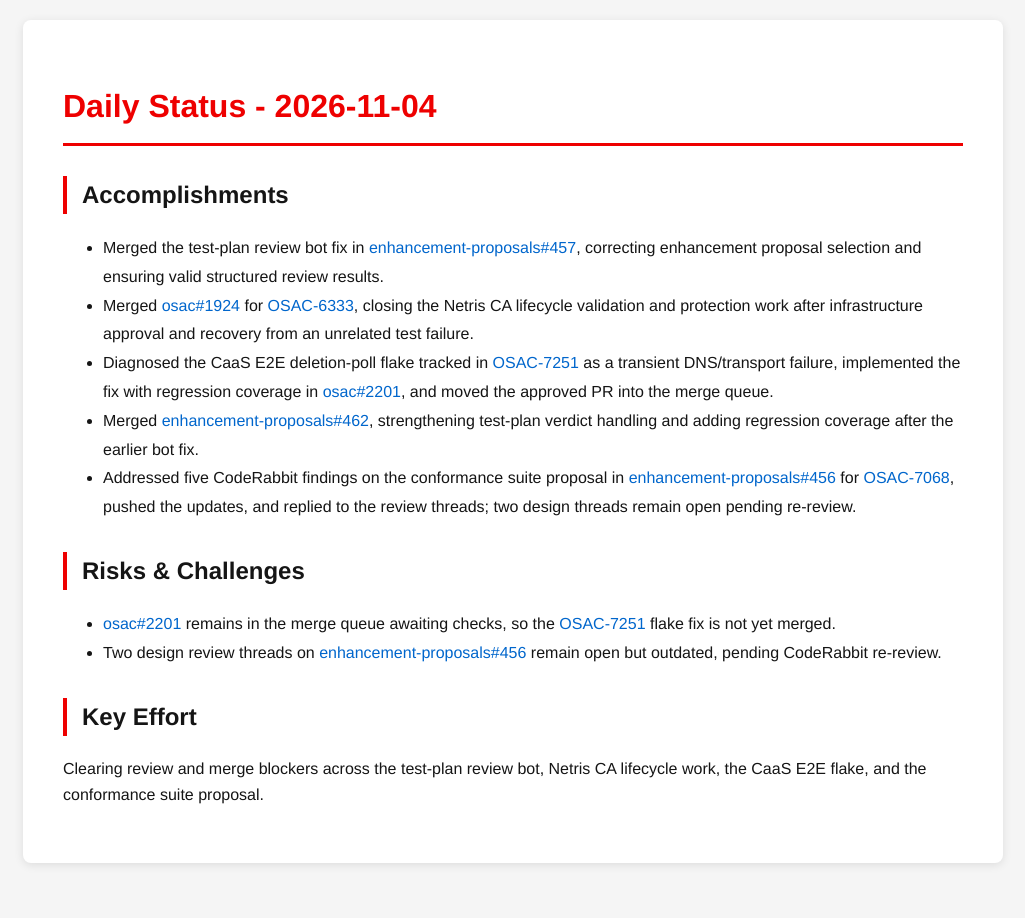
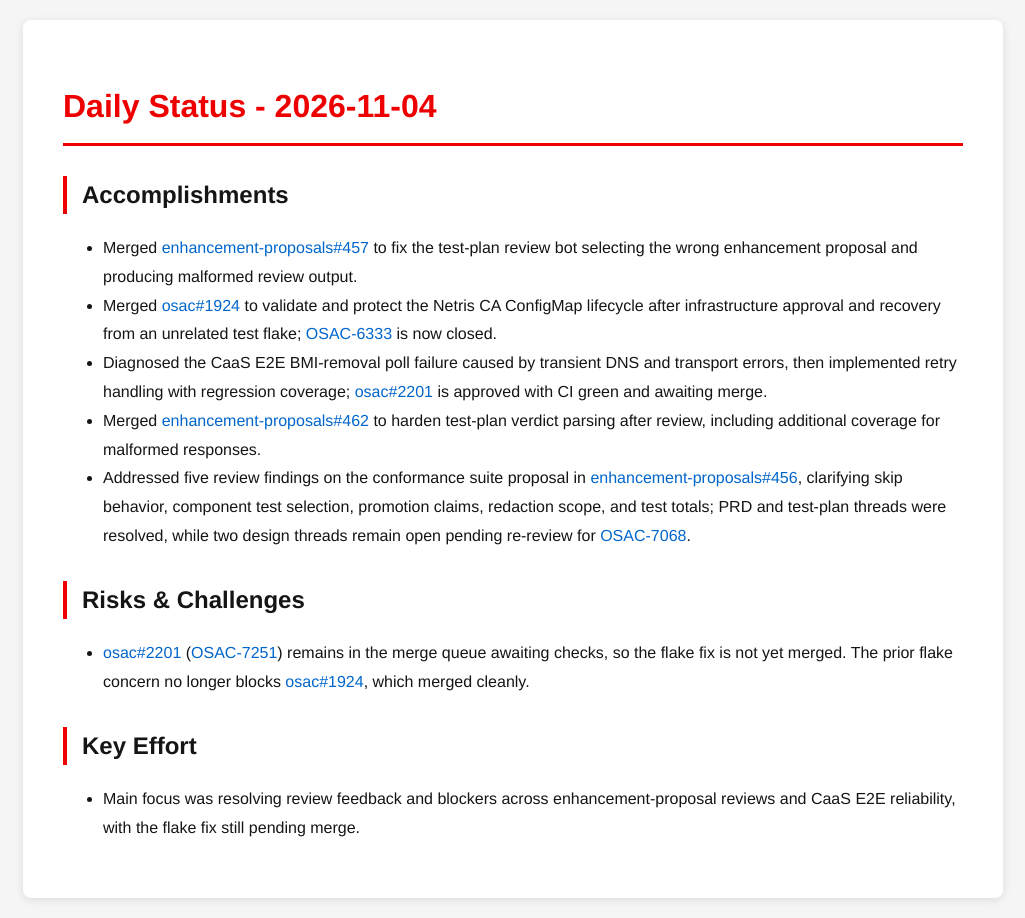
Before and after one commit to tzvatot/daily-status, a Jekyll site: the page built from 2026-11-04.md, in a window 1280 px wide. Shown: the whole page, without its empty margins (127-1152 px from the left). Built offline with Jekyll 4.4.1, drawn with Linux system fonts in a browser that asks for light colours.

Commit message:
Daily status update - 2026-11-04

```diff
--- a/2026-11-04.md
+++ b/2026-11-04.md
@@ -7,15 +7,14 @@ date: 2026-11-04
 # Daily Status - 2026-11-04
 
 ## Accomplishments
-- Merged the test-plan review bot fix in [enhancement-proposals#457](https://github.com/osac-project/enhancement-proposals/pull/457), correcting enhancement proposal selection and ensuring valid structured review results.
-- Merged [osac#1924](https://github.com/osac-project/osac/pull/1924) for [OSAC-6333](https://redhat.atlassian.net/browse/OSAC-6333), closing the Netris CA lifecycle validation and protection work after infrastructure approval and recovery from an unrelated test failure.
-- Diagnosed the CaaS E2E deletion-poll flake tracked in [OSAC-7251](https://redhat.atlassian.net/browse/OSAC-7251) as a transient DNS/transport failure, implemented the fix with regression coverage in [osac#2201](https://github.com/osac-project/osac/pull/2201), and moved the approved PR into the merge queue.
-- Merged [enhancement-proposals#462](https://github.com/osac-project/enhancement-proposals/pull/462), strengthening test-plan verdict handling and adding regression coverage after the earlier bot fix.
-- Addressed five CodeRabbit findings on the conformance suite proposal in [enhancement-proposals#456](https://github.com/osac-project/enhancement-proposals/pull/456) for [OSAC-7068](https://redhat.atlassian.net/browse/OSAC-7068), pushed the updates, and replied to the review threads; two design threads remain open pending re-review.
+- Merged [enhancement-proposals#457](https://github.com/osac-project/enhancement-proposals/pull/457) to fix the test-plan review bot selecting the wrong enhancement proposal and producing malformed review output.
+- Merged [osac#1924](https://github.com/osac-project/osac/pull/1924) to validate and protect the Netris CA ConfigMap lifecycle after infrastructure approval and recovery from an unrelated test flake; [OSAC-6333](https://redhat.atlassian.net/browse/OSAC-6333) is now closed.
+- Diagnosed the CaaS E2E BMI-removal poll failure caused by transient DNS and transport errors, then implemented retry handling with regression coverage; [osac#2201](https://github.com/osac-project/osac/pull/2201) is approved with CI green and awaiting merge.
+- Merged [enhancement-proposals#462](https://github.com/osac-project/enhancement-proposals/pull/462) to harden test-plan verdict parsing after review, including additional coverage for malformed responses.
+- Addressed five review findings on the conformance suite proposal in [enhancement-proposals#456](https://github.com/osac-project/enhancement-proposals/pull/456), clarifying skip behavior, component test selection, promotion claims, redaction scope, and test totals; PRD and test-plan threads were resolved, while two design threads remain open pending re-review for [OSAC-7068](https://redhat.atlassian.net/browse/OSAC-7068).
 
 ## Risks & Challenges
-- [osac#2201](https://github.com/osac-project/osac/pull/2201) remains in the merge queue awaiting checks, so the [OSAC-7251](https://redhat.atlassian.net/browse/OSAC-7251) flake fix is not yet merged.
-- Two design review threads on [enhancement-proposals#456](https://github.com/osac-project/enhancement-proposals/pull/456) remain open but outdated, pending CodeRabbit re-review.
+- [osac#2201](https://github.com/osac-project/osac/pull/2201) ([OSAC-7251](https://redhat.atlassian.net/browse/OSAC-7251)) remains in the merge queue awaiting checks, so the flake fix is not yet merged. The prior flake concern no longer blocks [osac#1924](https://github.com/osac-project/osac/pull/1924), which merged cleanly.
 
 ## Key Effort
-Clearing review and merge blockers across the test-plan review bot, Netris CA lifecycle work, the CaaS E2E flake, and the conformance suite proposal.
+- Main focus was resolving review feedback and blockers across enhancement-proposal reviews and CaaS E2E reliability, with the flake fix still pending merge.
```
